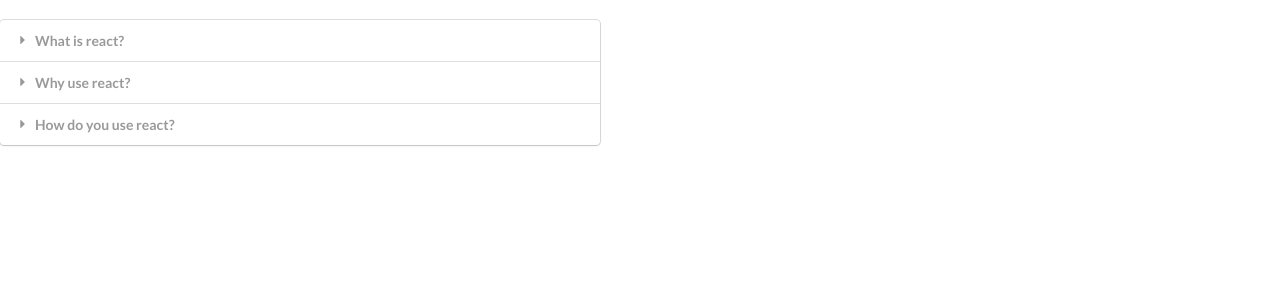
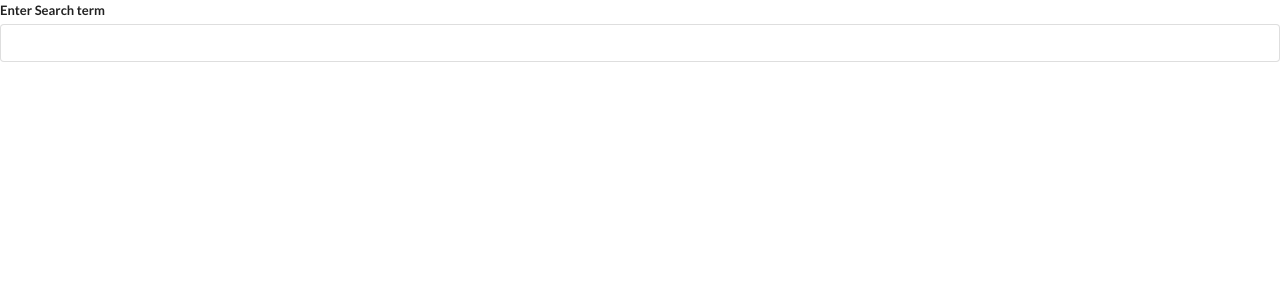
Before and after one commit to VladChepurnoj/widget-react, a React (Create React App) app: page / in a window 1280 px wide. Shown: the top 300 px of the page. Built offline with nearby package versions, Linux system fonts and the light colour scheme.

Commit message:
Search comp

```diff
--- a/src/App.js
+++ b/src/App.js
@@ -1,5 +1,6 @@
 import React from "react";
 import Accordion from "./components/Accordion";
+import Search from "./components/Search";
 
 const items = [
   {
@@ -19,8 +20,7 @@
 const App = () => {
   return (
     <div>
-      <br />
-      <Accordion items={items} />
+      <Search />
     </div>
   );
 };
--- /dev/null
+++ b/src/components/Search.js
@@ -0,0 +1,22 @@
+import React, { useState } from "react";
+
+const Search = () => {
+  const [term, setTerm] = useState("");
+
+  return (
+    <div>
+      <div className='ui form'>
+        <div className='field'>
+          <label>Enter Search term</label>
+          <input
+            value={term}
+            onChange={(e) => setTerm(e.target.value)}
+            className='input'
+          />
+        </div>
+      </div>
+    </div>
+  );
+};
+
+export default Search;
```
